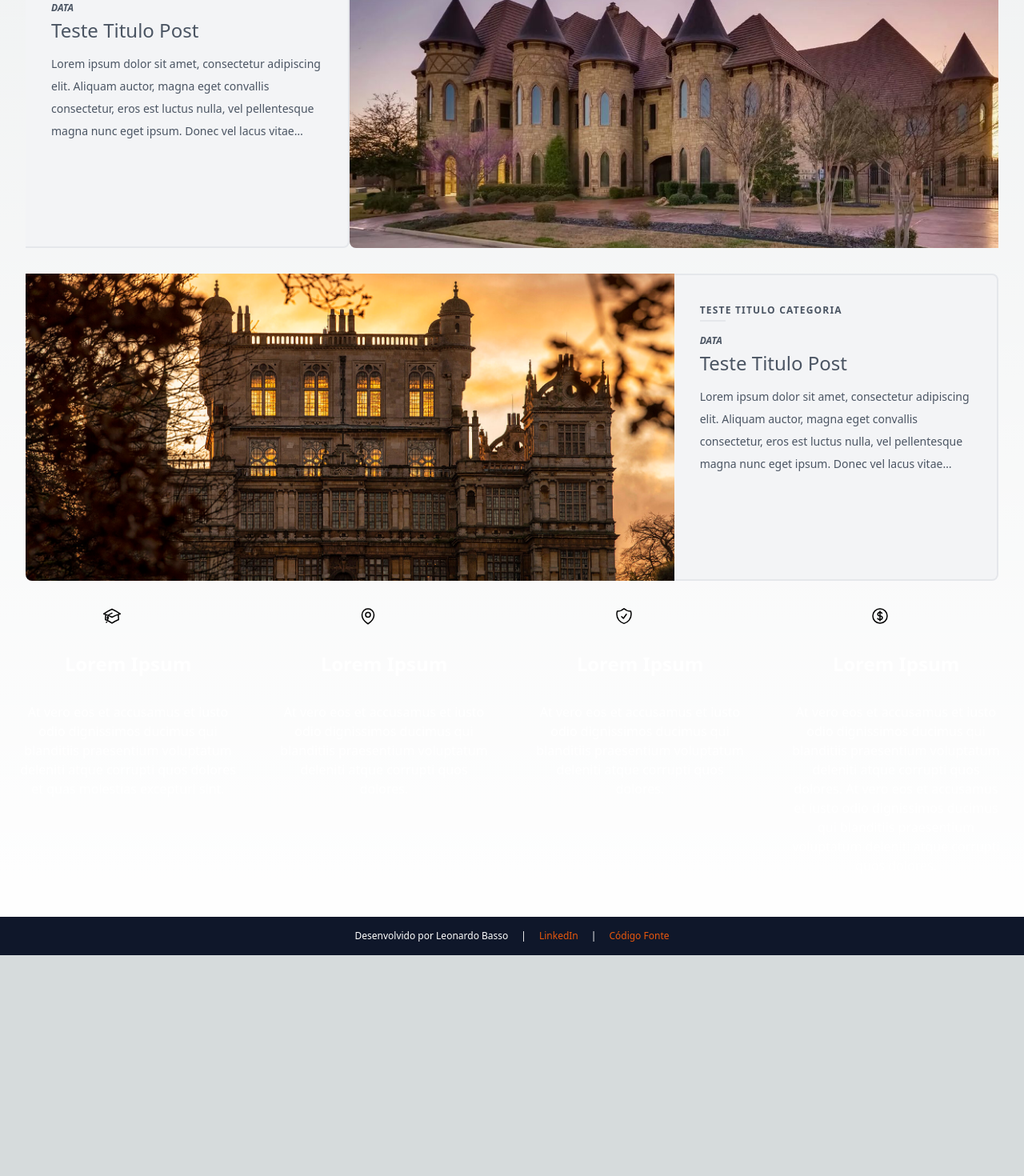
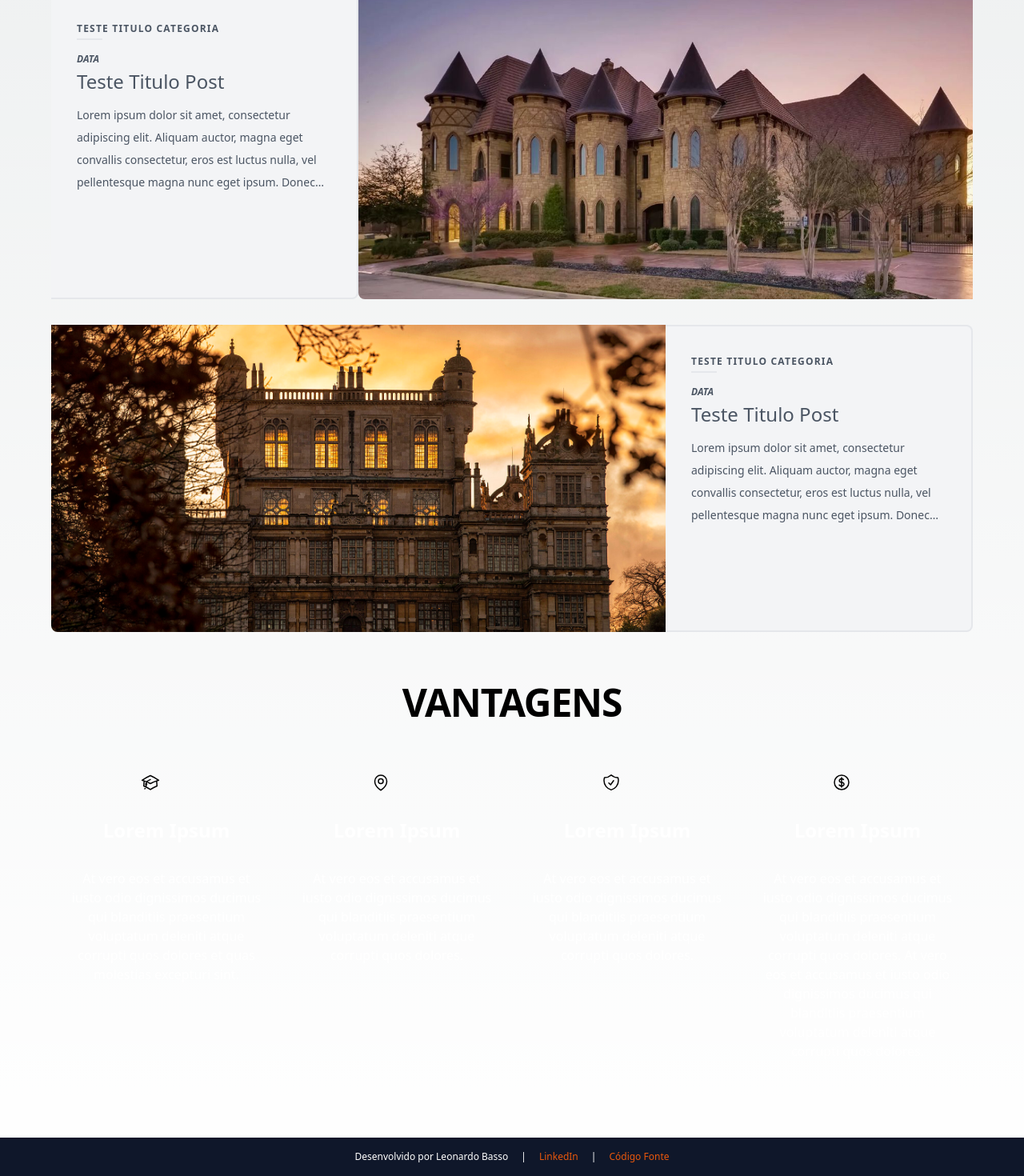
Before and after one commit to LeoJunioYuri/pensao-mansao-azul, a Next.js app in the folder frontend/: page / in a window 1280 px wide. Shown: the part 2478-3948 px from the top of the page at 80% size. Before the commit the page ends 3672 px from the top, so only its background shows below. Built offline with nearby package versions, Linux system fonts and the light colour scheme.

Commit message:
style: adicionando margin lateral nas seções

```diff
--- a/frontend/src/components/About.tsx
+++ b/frontend/src/components/About.tsx
@@ -6,7 +6,7 @@ import img3 from "/public/Wayne-Manor.jpg";
 
 export default function About() {
   return (
-    <div className="relative px-8 mb-8">
+    <div className="relative mx-16 my-16">
       <div className="sm:py-15 mx-auto max-w-7xl py-16 px-4 sm:px-6 lg:px-8">
         <div className="text-center">
           <p
--- a/frontend/src/components/Perks.tsx
+++ b/frontend/src/components/Perks.tsx
@@ -10,7 +10,13 @@ export default function Perks() {
   const textColor = "text-white";
 
   return (
-    <div className="flex flex-wrap">
+    <section className="mx-16">
+      <div className="text-center">
+        <p className="mt-1 text-4xl my-16 font-bold uppercase rounded hover:bg-gray-100 md:hover:bg-transparent md:border-0 md:hover:text-blue-700sm:text-5xl sm:tracking-tight lg:text-5xl">
+          Vantagens
+        </p>
+      </div>
+      <div className="flex flex-wrap my-16 ">
         <div className={`w-full sm:w-1/2 md:w-1/4 ${bgColor} flex-shrink`}>
           <div className="mx-auto w-16">
             <svg
@@ -35,8 +41,8 @@ export default function Perks() {
           </div>
           <div className={`px-6 pb-8 ${textColor} text-center`}>
             At vero eos et accusamus et iusto odio dignissimos ducimus qui
-          blanditiis praesentium voluptatum deleniti atque corrupti quos dolores
-          et quas molestias excepturi sint.
+            blanditiis praesentium voluptatum deleniti atque corrupti quos
+            dolores et quas molestias excepturi sint.
           </div>
         </div>
 
@@ -134,5 +140,6 @@ export default function Perks() {
           </div>
         </div>
       </div>
+    </section>
   );
 }
```
Lines whose indentation alone changed are shown as unchanged.
